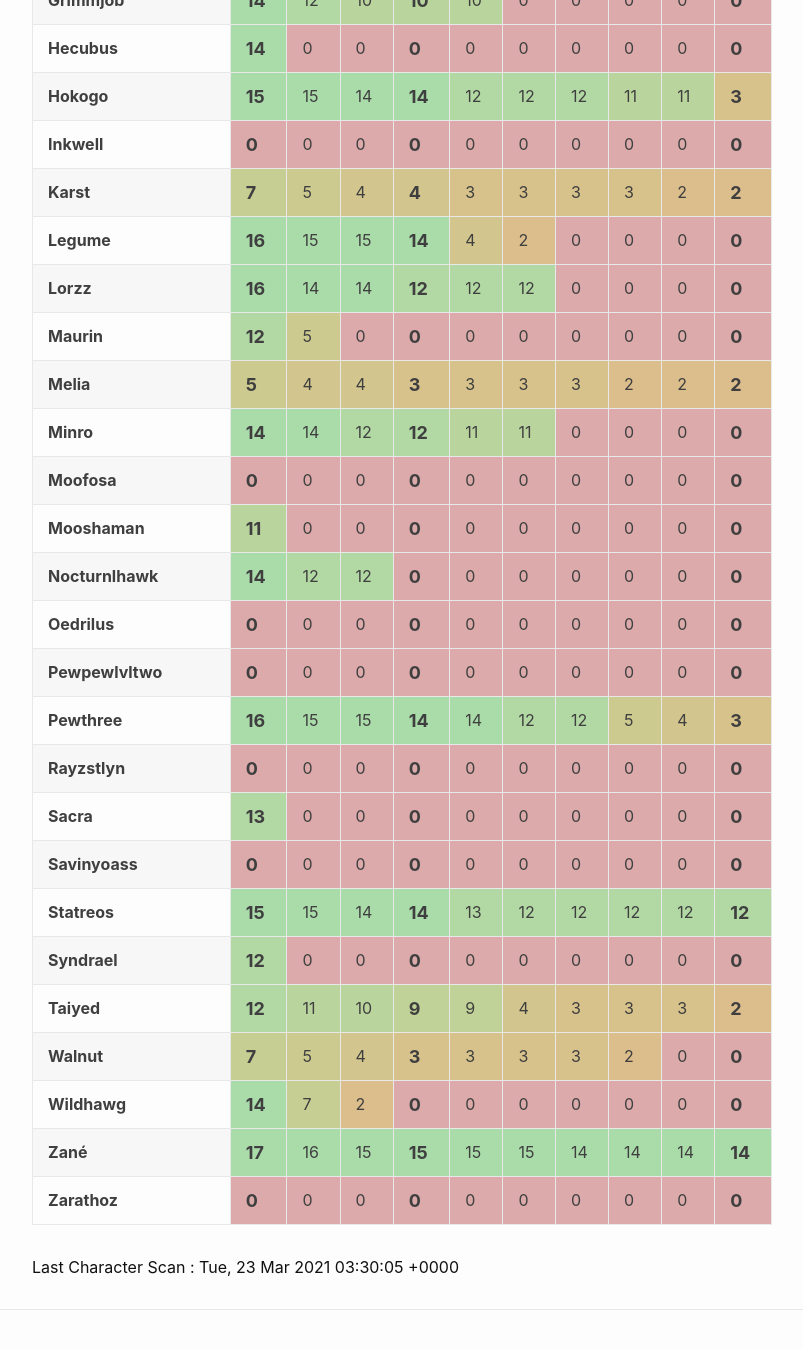
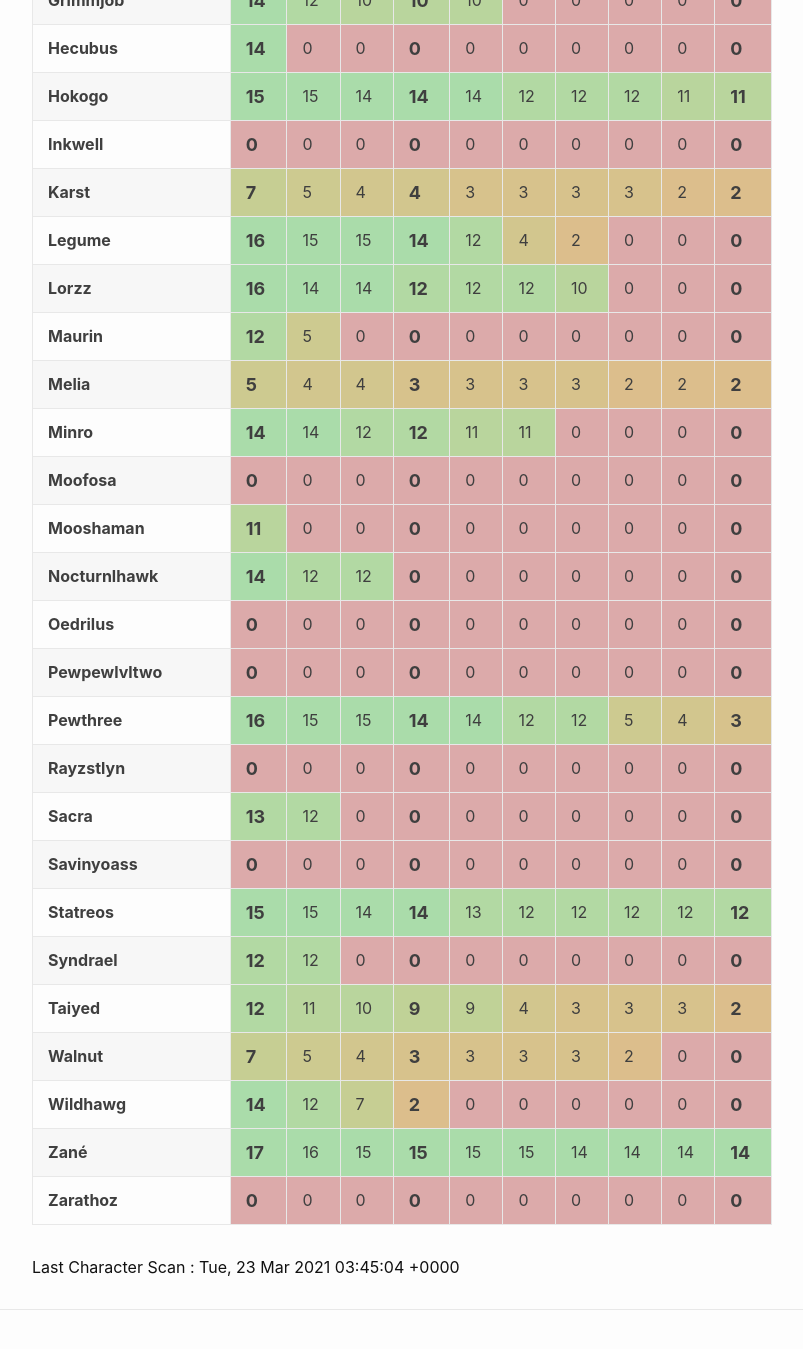
Before and after one commit to eldertribunal/keystonetracker, a Jekyll site: the page built from weekly.md, in a window 1280 px wide and 1400 px high, scrolled down 890 px. Shown: the top 1349 px of the window, without its empty margins (126-929 px from the left). Built offline with Jekyll 4.4.1, drawn with Linux system fonts in a browser that asks for light colours.

Commit message:
auto scan Tue Mar 23 03:45:50 UTC 2021

```diff
--- a/_data/scanned.json
+++ b/_data/scanned.json
@@ -1,3 +1,3 @@
 {
-  "timestamp": 1616470205
+  "timestamp": 1616471104
 }
--- a/_data/weekly.json
+++ b/_data/weekly.json
@@ -21,9 +21,9 @@
       15,
       15,
       14,
+      12,
       4,
       2,
-      0,
       0,
       0,
       0
@@ -143,7 +143,7 @@
       12,
       12,
       12,
-      0,
+      10,
       0,
       0,
       0
@@ -168,7 +168,7 @@
     "name": "Sacra",
     "dungeons": [
       13,
-      0,
+      12,
       0,
       0,
       0,
@@ -228,9 +228,9 @@
     "name": "Wildhawg",
     "dungeons": [
       14,
+      12,
       7,
       2,
-      0,
       0,
       0,
       0,
@@ -468,7 +468,7 @@
     "name": "Syndrael",
     "dungeons": [
       12,
-      0,
+      12,
       0,
       0,
       0,
@@ -486,12 +486,12 @@
       15,
       14,
       14,
+      14,
       12,
       12,
       12,
       11,
-      11,
-      3
+      11
     ]
   },
   {
```
